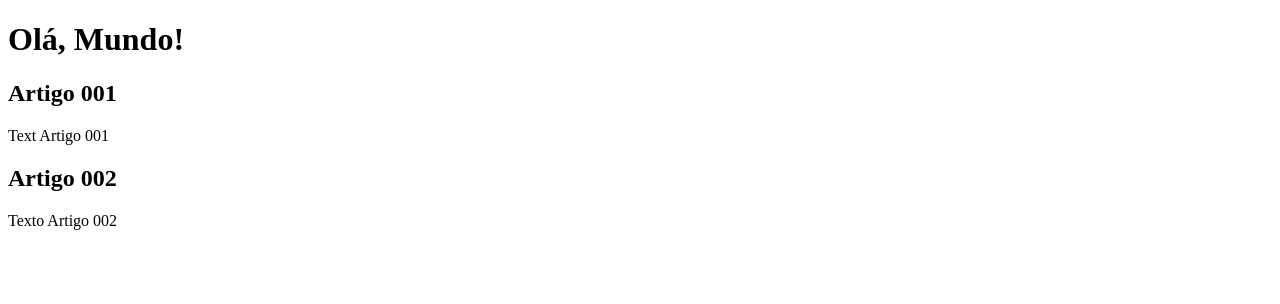
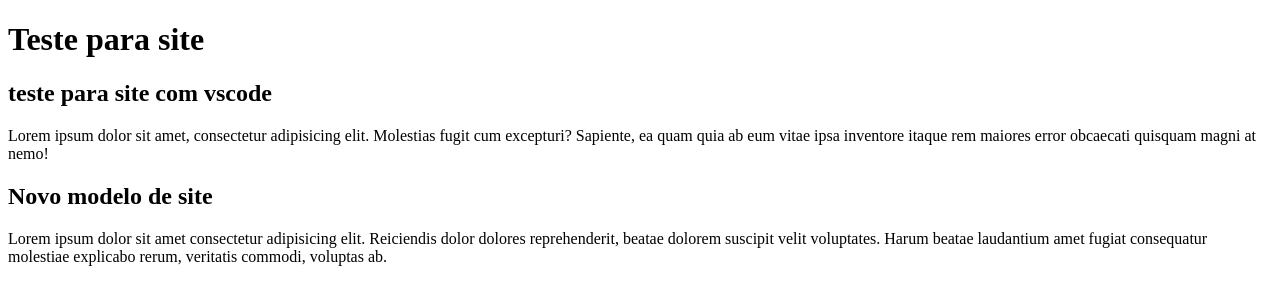
Before and after one commit to ANGELOBJ91/Ola-Mundo, a plain HTML site: page site-exemplo/index.html in a window 1280 px wide. Drawn offline with Linux system fonts and the light colour scheme.

Commit message:
Update index.html

```diff
--- a/site-exemplo/index.html
+++ b/site-exemplo/index.html
@@ -8,15 +8,15 @@
 <body>
     <main>
         <header>
-            <h1>Olá, Mundo!</h1>
+            <h1>Teste para site </h1>
         </header>
         <article>
-            <h2> Artigo 001</h2>
-            <p>Text Artigo 001</p>
+            <h2> teste para site com vscode</h2>
+            <p>Lorem ipsum dolor sit amet, consectetur adipisicing elit. Molestias fugit cum excepturi? Sapiente, ea quam quia ab eum vitae ipsa inventore itaque rem maiores error obcaecati quisquam magni at nemo!</p>
         </article>
         <article>
-            <h2> Artigo 002</h2>
-            <p>Texto Artigo 002</p>
+            <h2> Novo modelo de site </h2>
+            <p>Lorem ipsum dolor sit amet consectetur adipisicing elit. Reiciendis dolor dolores reprehenderit, beatae dolorem suscipit velit voluptates. Harum beatae laudantium amet fugiat consequatur molestiae explicabo rerum, veritatis commodi, voluptas ab. </p>
         </article>
     </main>
 </body>
```
